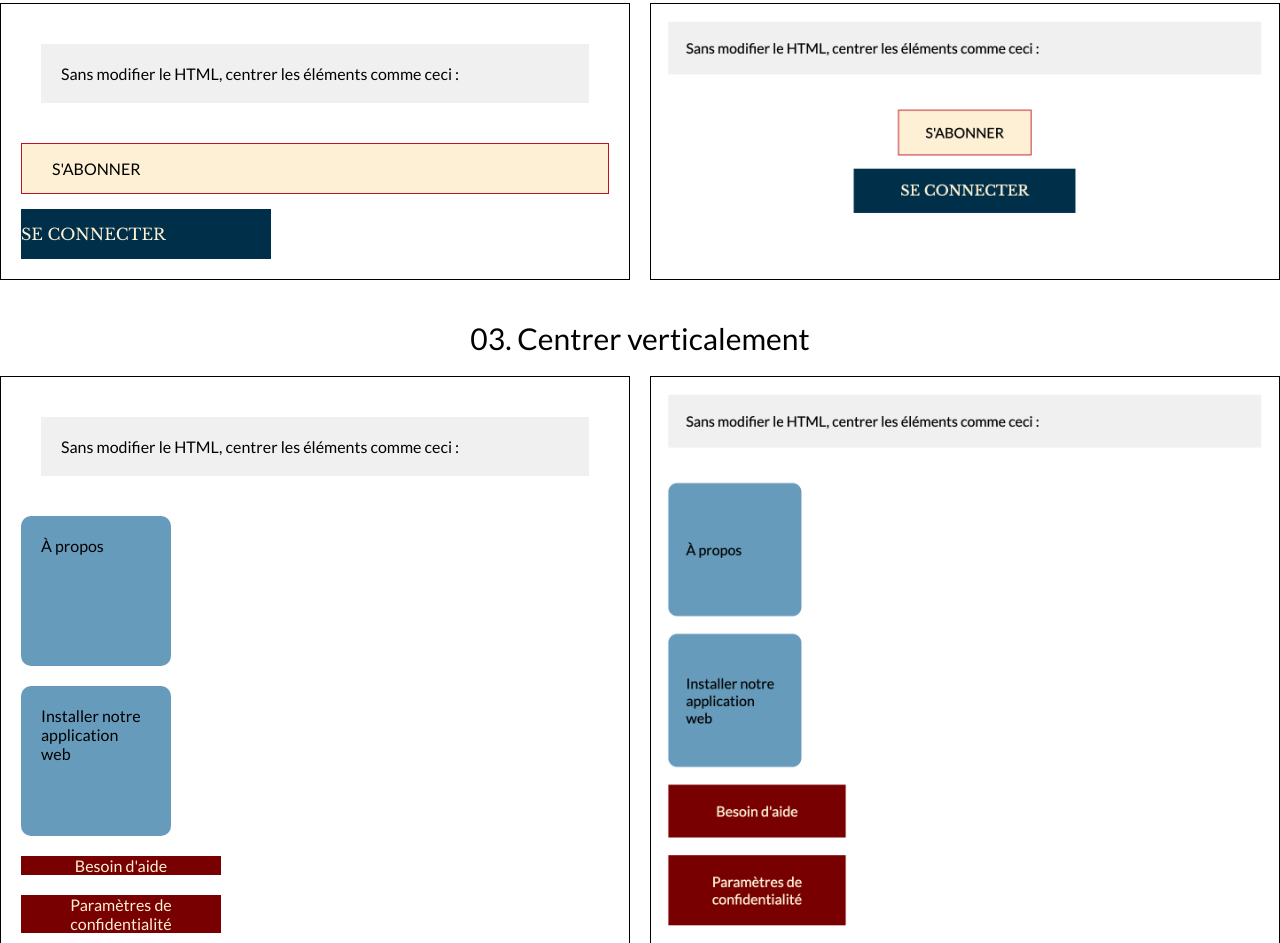
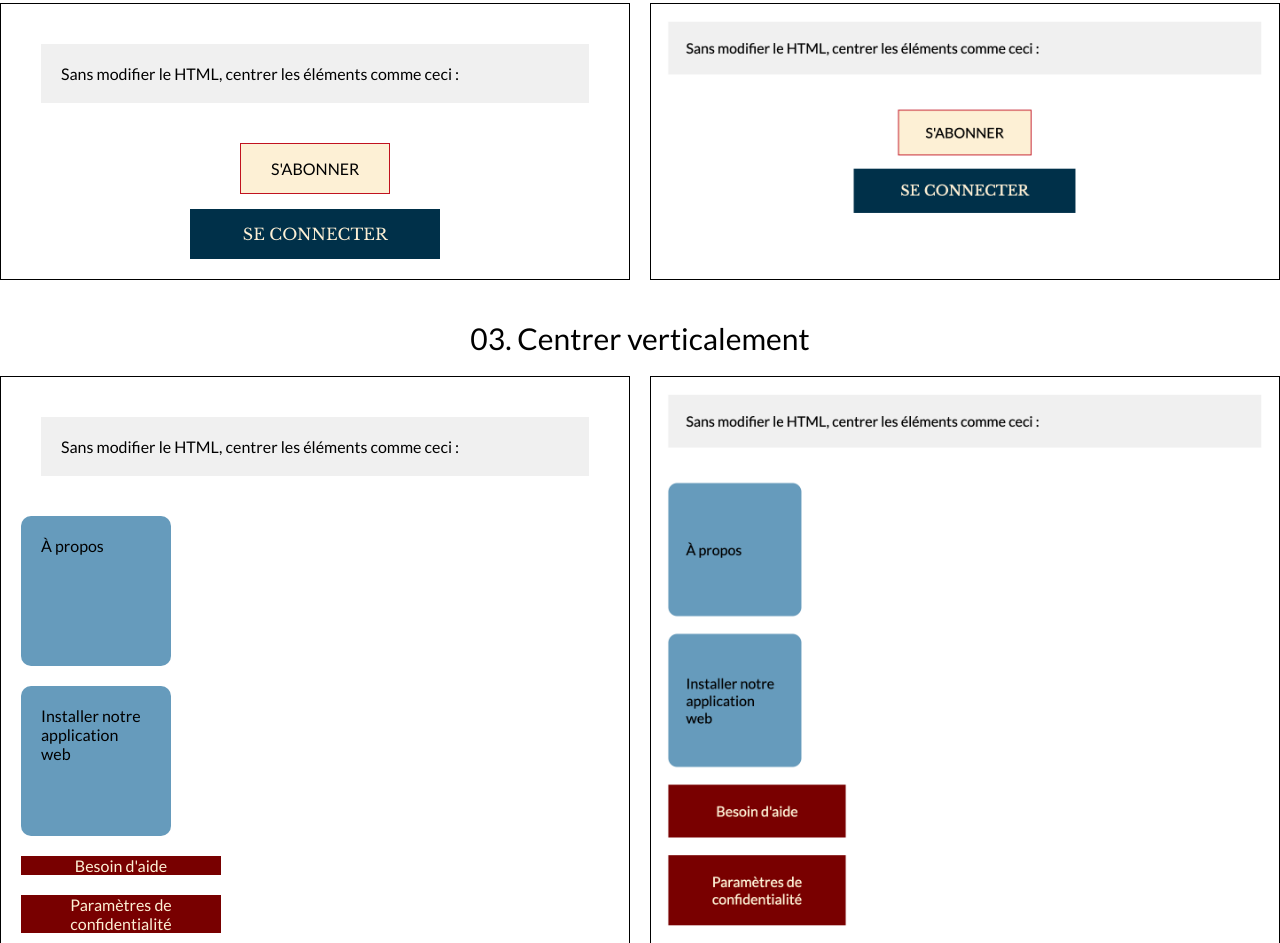
Before and after one commit to eikon-frontend-students/imd2-examen-1b-steven-gfeller, a website built with Parcel: page src/index.html in a window 1280 px wide. Shown: the part 806-1749 px from the top of the page. Built offline with nearby package versions, Linux system fonts and the light colour scheme.

Commit message:
étape 2

```diff
--- a/src/css/main.css
+++ b/src/css/main.css
@@ -107,12 +107,22 @@
 }
 
 .link {
+  display: flex;
+  align-items: center;
+  justify-content: center;
+  margin: 0 auto;
   width: 250px;
   padding: 15px 0;
   background: #003049;
   color: #fdf0d5;
   font-family: "Libre Baskerville";
   text-transform: uppercase;
+}
+
+.calltoaction-container {
+  display: flex;
+  align-items: center;
+  justify-content: center;
 }
 
 /* 03. Centrer verticalement */
```
